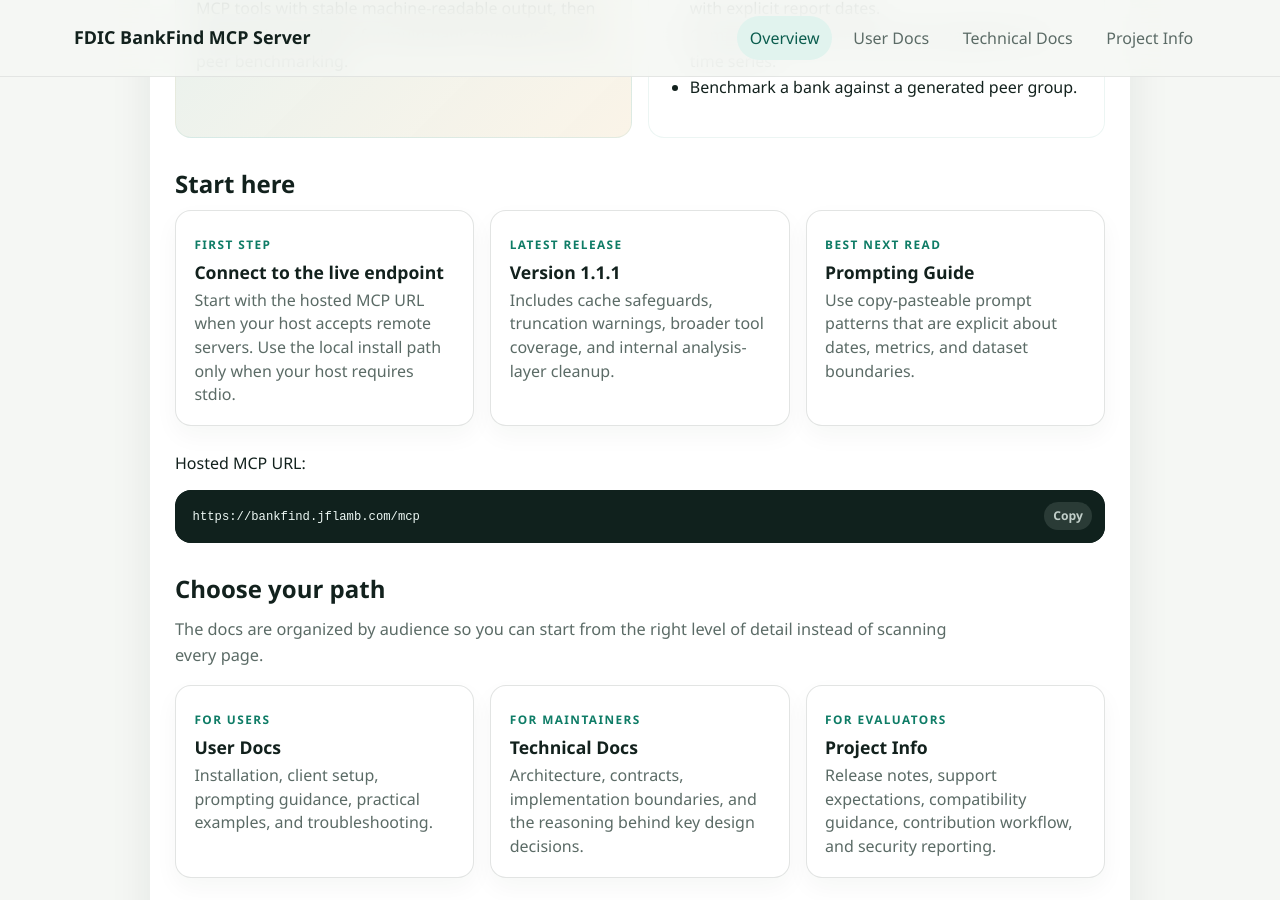
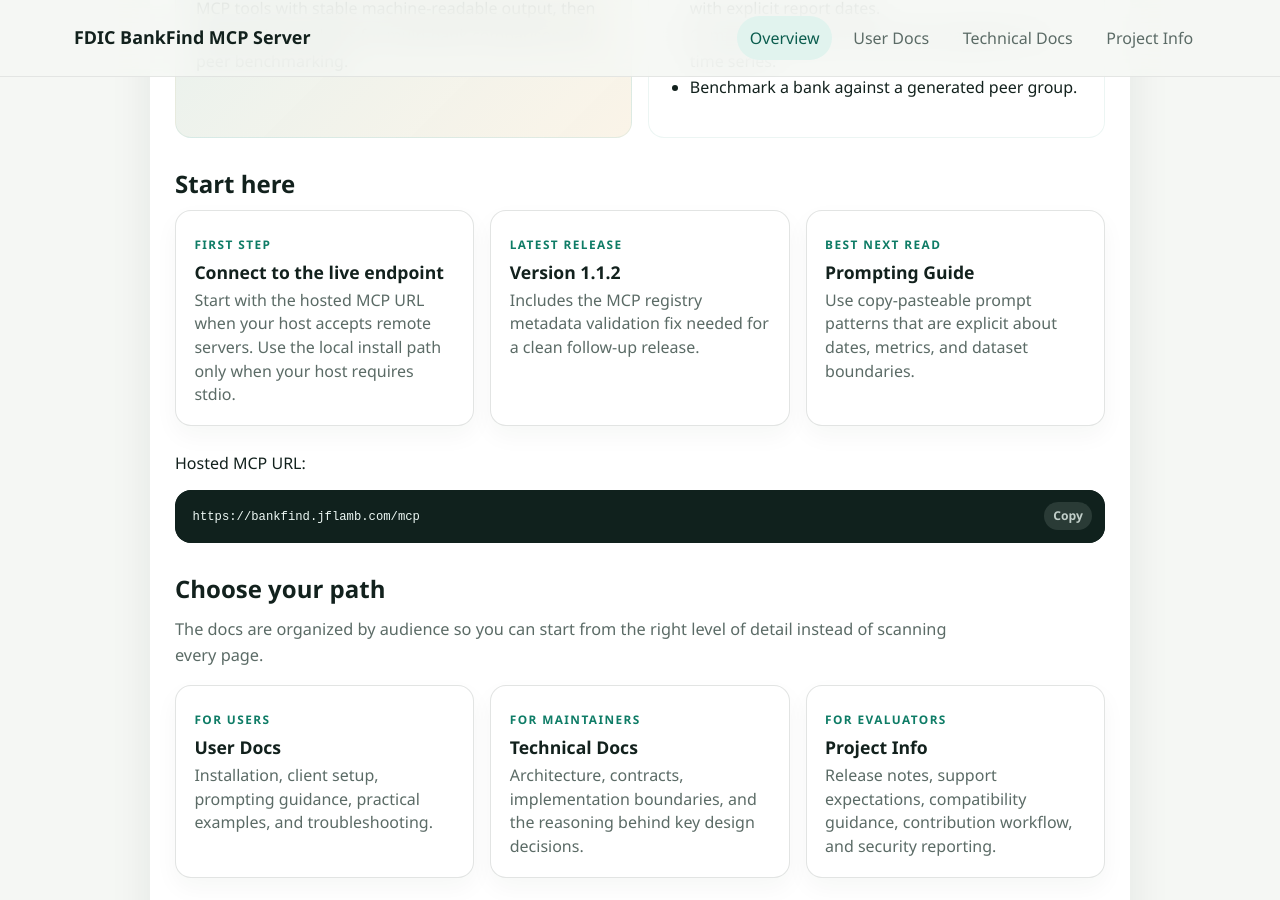
Before and after one commit to jflamb/fdic-mcp-server, a Jekyll site: the page built from docs/index.md, in a window 1280 px wide and 900 px high, scrolled down 513 px. Built offline with Jekyll 4.4.1, drawn with Linux system fonts in a browser that asks for light colours.

Commit message:
Prepare 1.1.2 recovery release metadata (#77)
* Prepare 1.1.2 recovery release metadata

* Record 1.1.2 recovery PR tracking

```diff
--- a/docs/index.md
+++ b/docs/index.md
@@ -33,10 +33,10 @@ body_class: overview-page
     <h3>Connect to the live endpoint</h3>
     <p>Start with the hosted MCP URL when your host accepts remote servers. Use the local install path only when your host requires stdio.</p>
   </a>
-  <a class="card" href="{{ '/release-notes/v1.1.1/' | relative_url }}">
+  <a class="card" href="{{ '/release-notes/v1.1.2/' | relative_url }}">
     <span class="card__eyebrow">Latest Release</span>
-    <h3>Version 1.1.1</h3>
-    <p>Includes cache safeguards, truncation warnings, broader tool coverage, and internal analysis-layer cleanup.</p>
+    <h3>Version 1.1.2</h3>
+    <p>Includes the MCP registry metadata validation fix needed for a clean follow-up release.</p>
   </a>
   <a class="card" href="{{ '/prompting-guide/' | relative_url }}">
     <span class="card__eyebrow">Best Next Read</span>
--- a/package.json
+++ b/package.json
@@ -1,6 +1,6 @@
 {
   "name": "fdic-mcp-server",
-  "version": "1.1.1",
+  "version": "1.1.2",
   "description": "MCP server for the FDIC BankFind Suite API",
   "mcpName": "io.github.jflamb/fdic-mcp-server",
   "main": "dist/server.js",
--- a/server.json
+++ b/server.json
@@ -2,13 +2,13 @@
   "$schema": "https://static.modelcontextprotocol.io/schemas/2025-12-11/server.schema.json",
   "name": "io.github.jflamb/fdic-mcp-server",
   "title": "FDIC BankFind MCP Server",
-  "description": "Search FDIC-insured institutions, branch data, failures, and peer analysis through MCP over stdio or streamable HTTP.",
-  "version": "1.1.1",
+  "description": "Search FDIC institutions, branches, failures, and peer analysis over MCP.",
+  "version": "1.1.2",
   "packages": [
     {
       "registryType": "npm",
       "identifier": "fdic-mcp-server",
-      "version": "1.1.1",
+      "version": "1.1.2",
       "transport": {
         "type": "stdio"
       }
```
Also changed, not shown: docs/release-notes/index.md (+1 -0 lines), docs/release-notes/v1.1.2.md (added, +28 -0 lines), tasks/todo.md (+25 -0 lines), .github/release-notes/v1.1.2.md (added), 1 other file.
